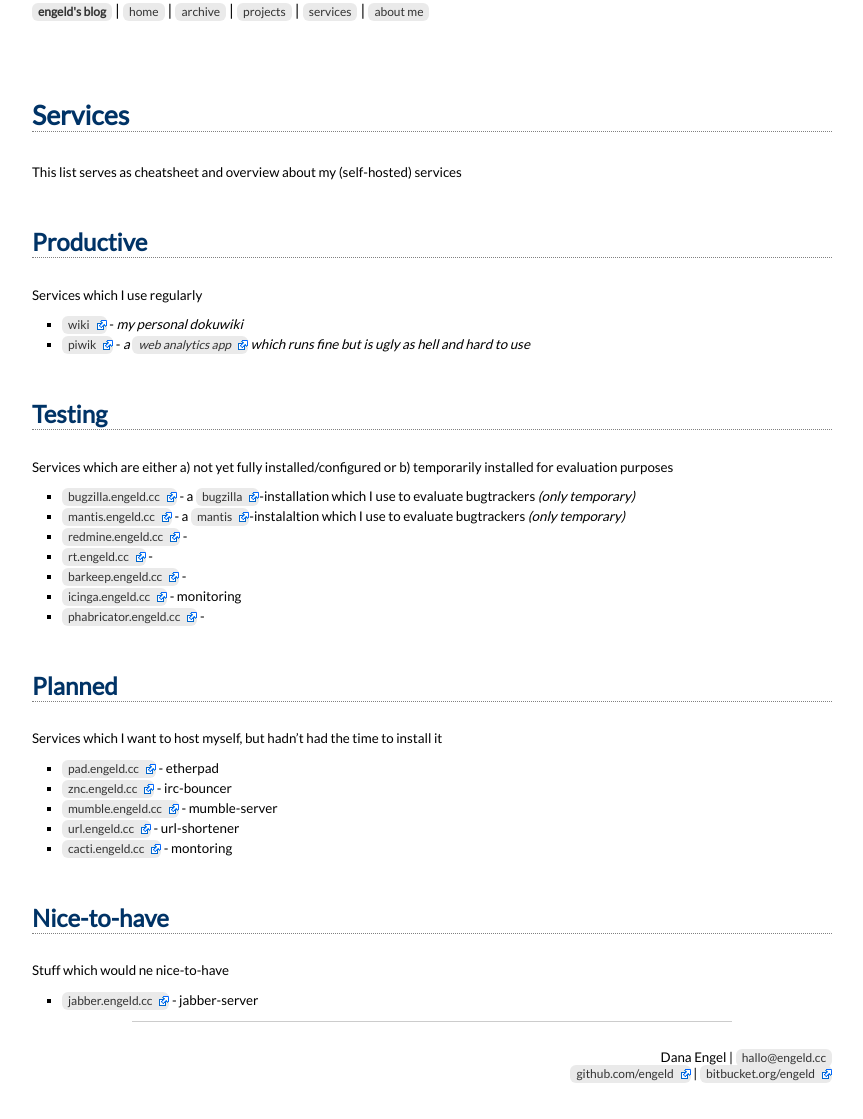
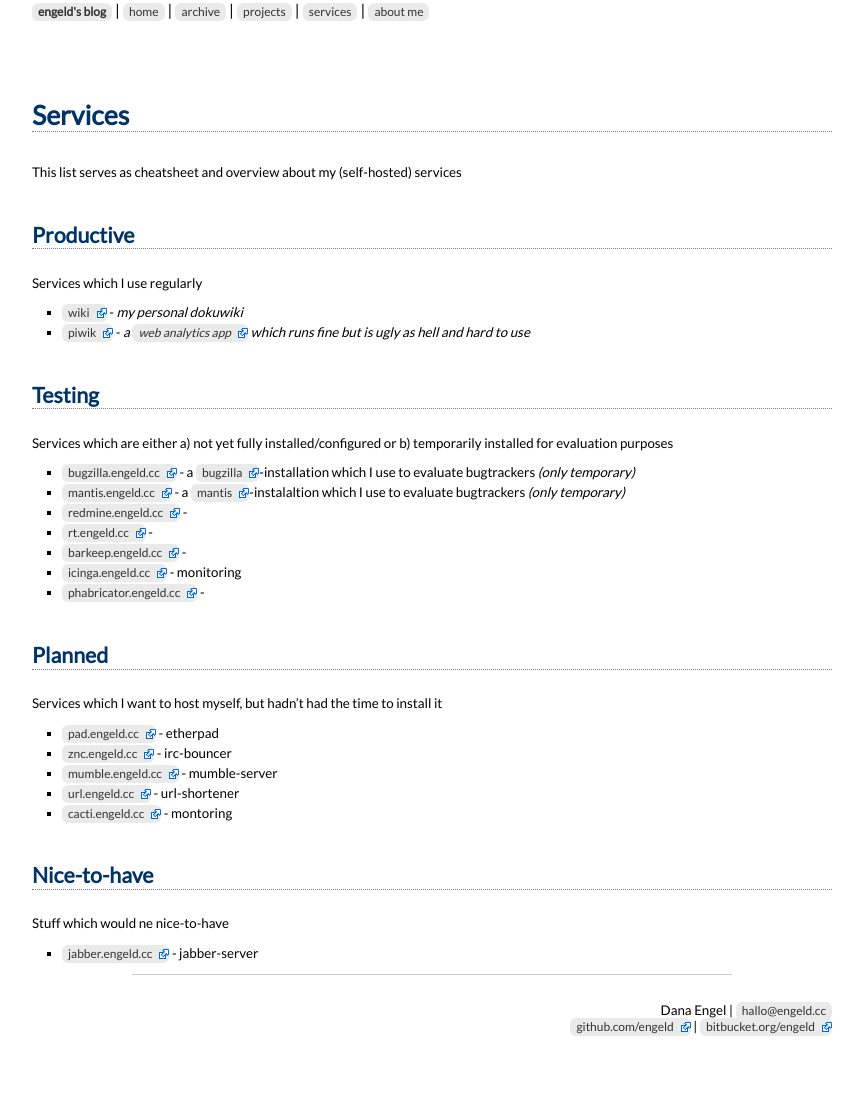
Before and after one commit to engeld/engeld.github.com, a Jekyll site: the page built from services.markdown, in a window 1280 px wide. Shown: the whole page, without its empty margins (208-1071 px from the left). Built offline with Jekyll 4.4.1, drawn with Linux system fonts in a browser that asks for light colours; Markdown is read by kramdown in place of the engine named in the settings; after the commit the page ends 1072 px from its top, so only the background shows below that.

Commit message:
make font sizes more distinct

```diff
--- a/css/main.css
+++ b/css/main.css
@@ -22,7 +22,7 @@
 
 h2 {
   line-height: 1.2em;
-  font-size: 18pt;
+  font-size: 16pt;
   color: #003366;
   margin-top: 2.0em;
   margin-bottom: 1.2em;
@@ -33,7 +33,7 @@
 
 h3 {
   line-height: 1.2em;
-  font-size: 16pt;
+  font-size: 14pt;
   color: #003366;
   margin-top: 1.5em;
   margin-bottom: 1.2em;
@@ -44,7 +44,7 @@
 
 h4 {
   line-height: 1.2em;
-  font-size: 14pt;
+  font-size: 12pt;
   color: #003366;
   margin-top: 1.0em;
   margin-bottom: 1.2em;
```
